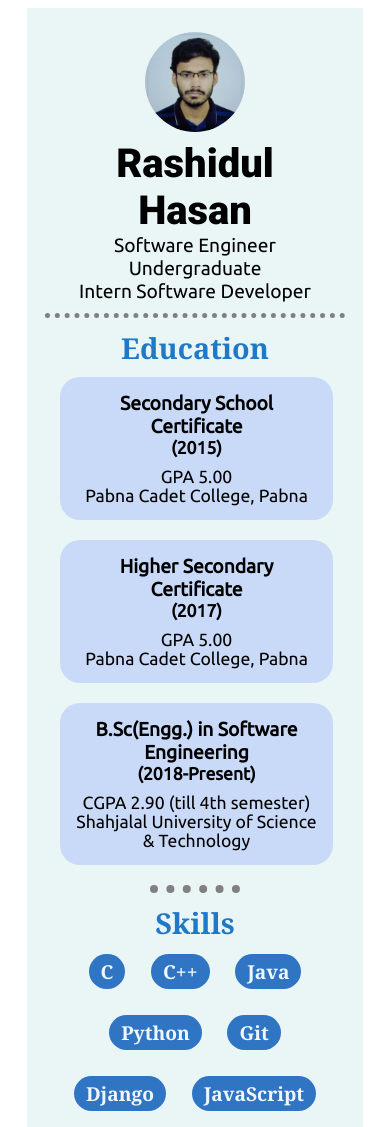
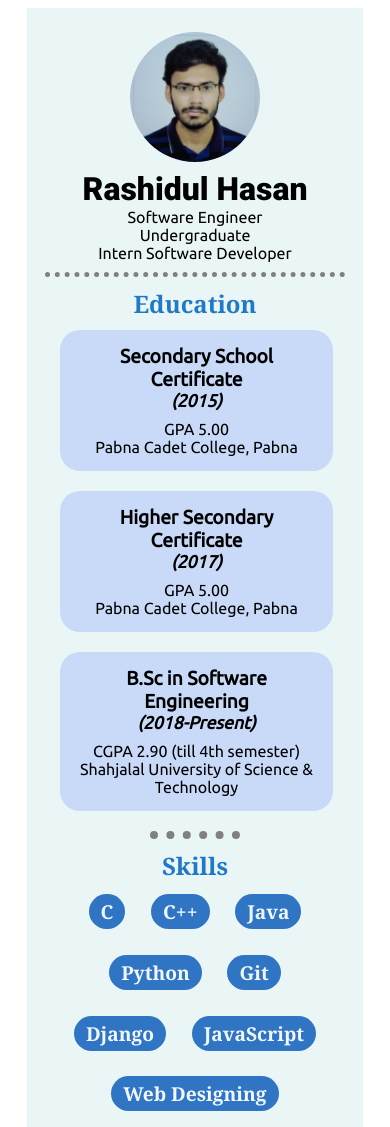
Before and after one commit to rashid54/my_cv, a plain HTML site: page index.html in a window 390 px wide. Shown: the top 1127 px of the page. Drawn offline with Linux system fonts and the light colour scheme.

Commit message:
add smartphone responsive support

```diff
--- a/index.html
+++ b/index.html
@@ -2,6 +2,7 @@
 <html lang="en" dir="ltr">
   <head>
     <meta charset="utf-8">
+    <meta content="width=device-width, initial-scale=1" name="viewport" />
 
     <link rel="preconnect" href="https://fonts.googleapis.com">
     <link rel="preconnect" href="https://fonts.gstatic.com" crossorigin>
@@ -76,7 +77,7 @@
             <p>Pabna Cadet College, Pabna</p>
           </div>
           <div class="item">
-            <h5>B.Sc(Engg.) in Software Engineering</h5>
+            <h5>B.Sc in Software Engineering</h5>
             <h6>(2018-Present)</h6>
             <p>CGPA 2.90 (till 4th semester)</p>
             <p>Shahjalal University of Science & Technology</p>
--- a/styles.css
+++ b/styles.css
@@ -30,6 +30,7 @@ h5 {
 h6 {
   font-size: 1.2rem;
   margin: 0px 0px 10px 0px;
+  font-style: italic;
 }
 
 p {
@@ -92,7 +93,6 @@ hr {
 
 .introDescription {
   margin: auto 0px;
-  font-size: 1.2rem;
 }
 
 .introInfo {
@@ -319,11 +319,11 @@ h6 {
 @media all and (max-width: 800px) {
 
   h2 {
-    font-size: 2.5rem;
+    font-size: 2rem;
   }
 
   h3 {
-    font-size: 1.8rem;
+    font-size: 1.5rem;
   }
 
   h5 {
@@ -334,10 +334,13 @@ h6 {
     font-size: 1.1rem;
   }
 
+  p {
+    font-size: 1rem;
+  }
 
   .profilePic {
-    width: 100px;
-    height: 100px;
+    width: 130px;
+    height: 130px;
   }
 
 }
```
